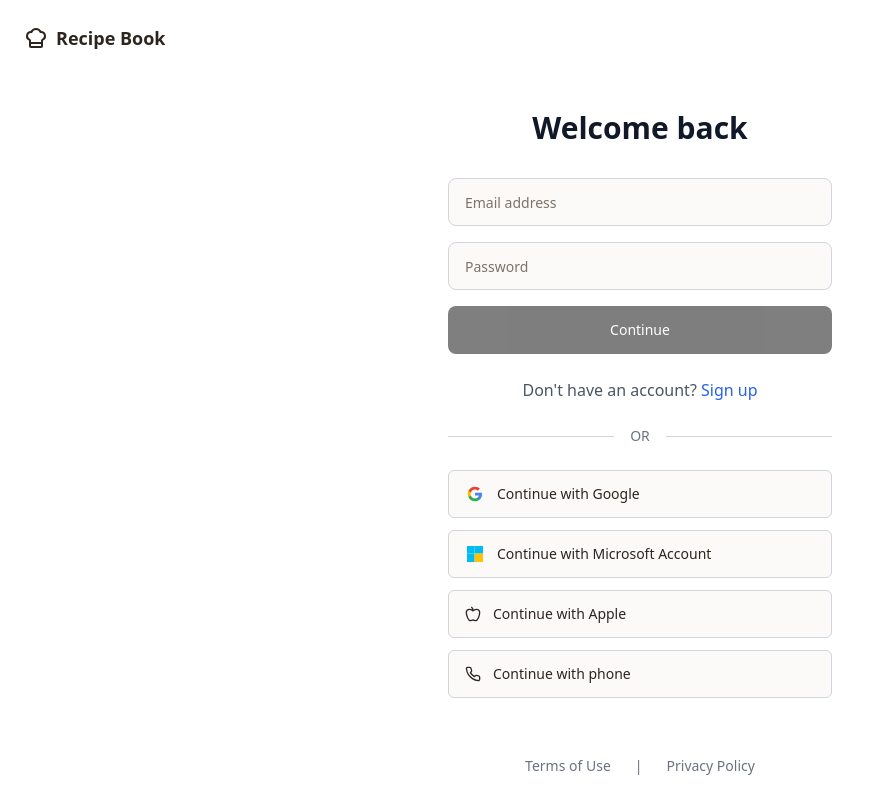
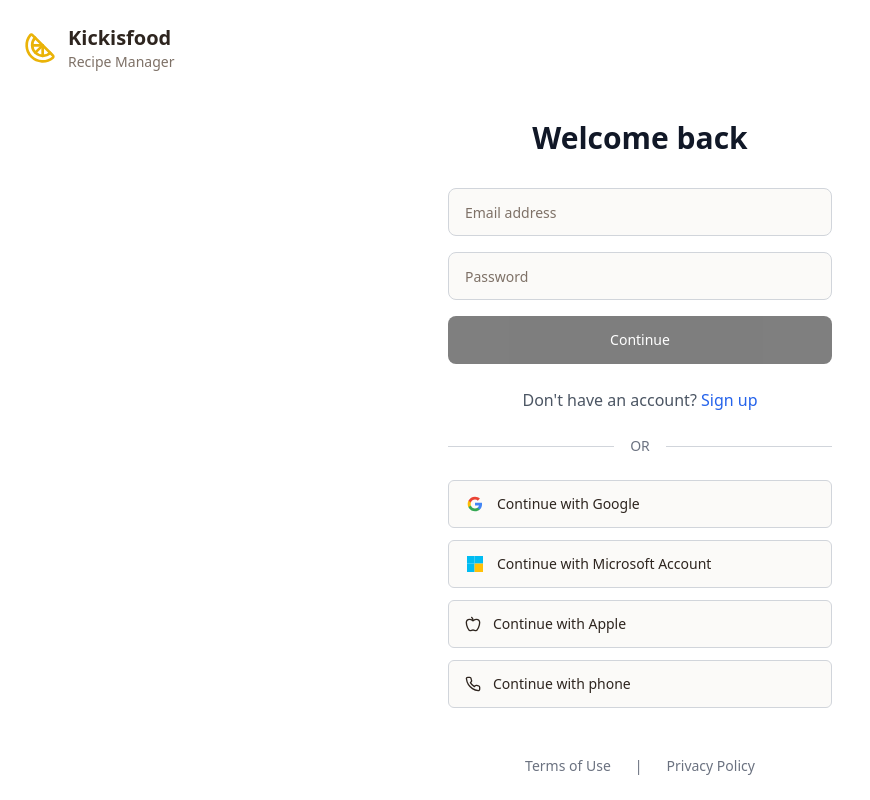
Before and after one commit to kickikuang-eng/kickisfood, a React (Vite) app: page /auth in a window 1280 px wide. Shown: the whole page, without its empty margins (0-870 px from the left). Built offline with nearby package versions, Linux system fonts and the light colour scheme.

Commit message:
Update Auth page logo
Change the logo on the Auth page to match the landing page logo.

```diff
--- a/src/pages/Auth.tsx
+++ b/src/pages/Auth.tsx
@@ -4,7 +4,7 @@ import { Button } from "@/components/ui/button";
 import { Input } from "@/components/ui/input";
 import { useToast } from "@/hooks/use-toast";
 import { supabase } from "@/integrations/supabase/client";
-import { ChefHat, Mail, Phone, Apple } from "lucide-react";
+import { Citrus, Mail, Phone, Apple } from "lucide-react";
 
 const Auth = () => {
   const [isSignIn, setIsSignIn] = useState(true);
@@ -100,9 +100,14 @@ const Auth = () => {
   return (
     <div className="min-h-screen bg-white flex flex-col">
       {/* Header */}
-      <div className="flex items-center gap-2 p-6">
-        <ChefHat className="w-6 h-6" />
-        <span className="font-semibold text-lg">Recipe Book</span>
+      <div className="flex items-center gap-3 p-6">
+        <div>
+          <Citrus className="w-8 h-8 text-yellow-500" />
+        </div>
+        <div>
+          <h1 className="text-xl font-bold text-foreground">Kickisfood</h1>
+          <p className="text-sm text-muted-foreground">Recipe Manager</p>
+        </div>
       </div>
 
       {/* Main Content */}
```
